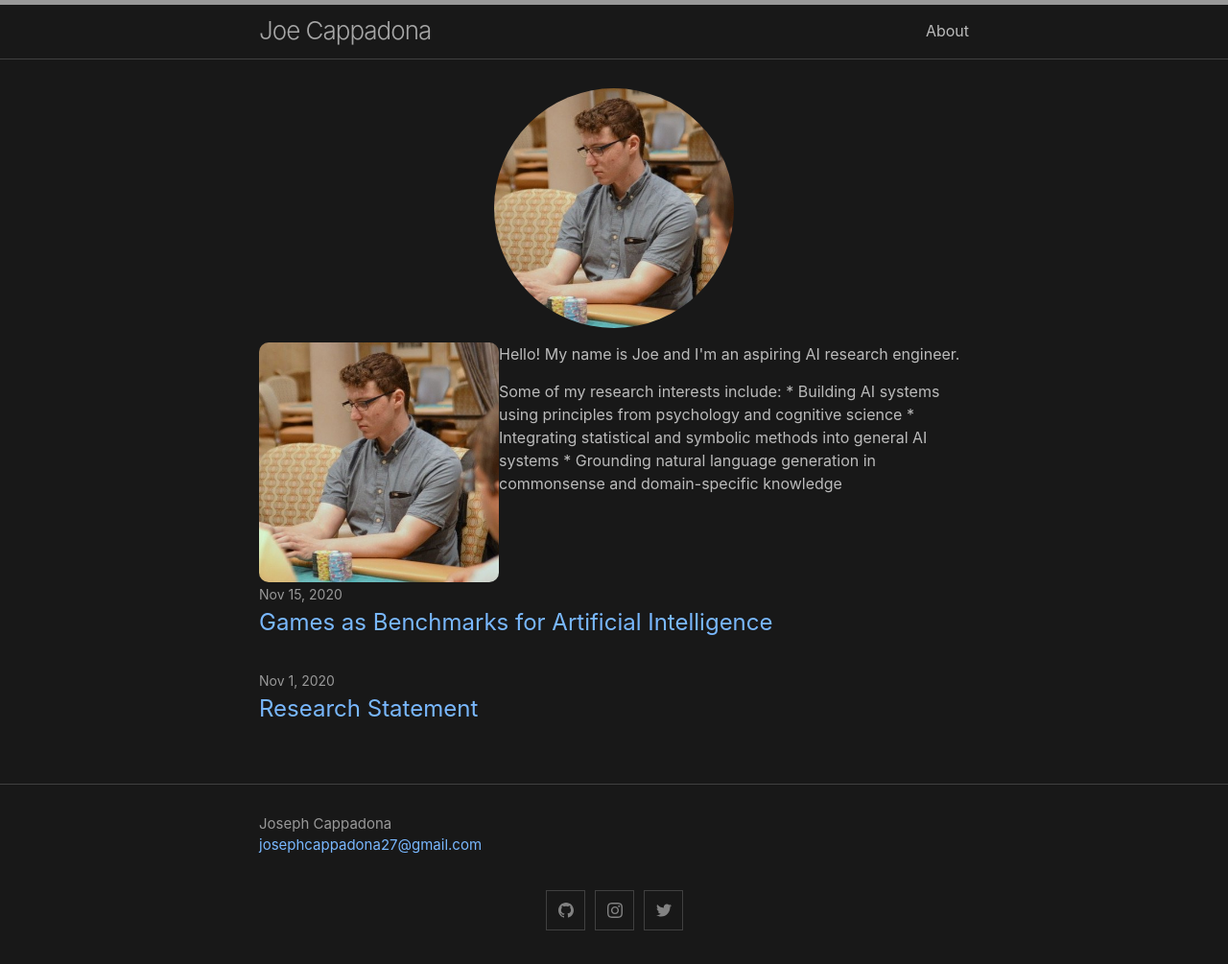
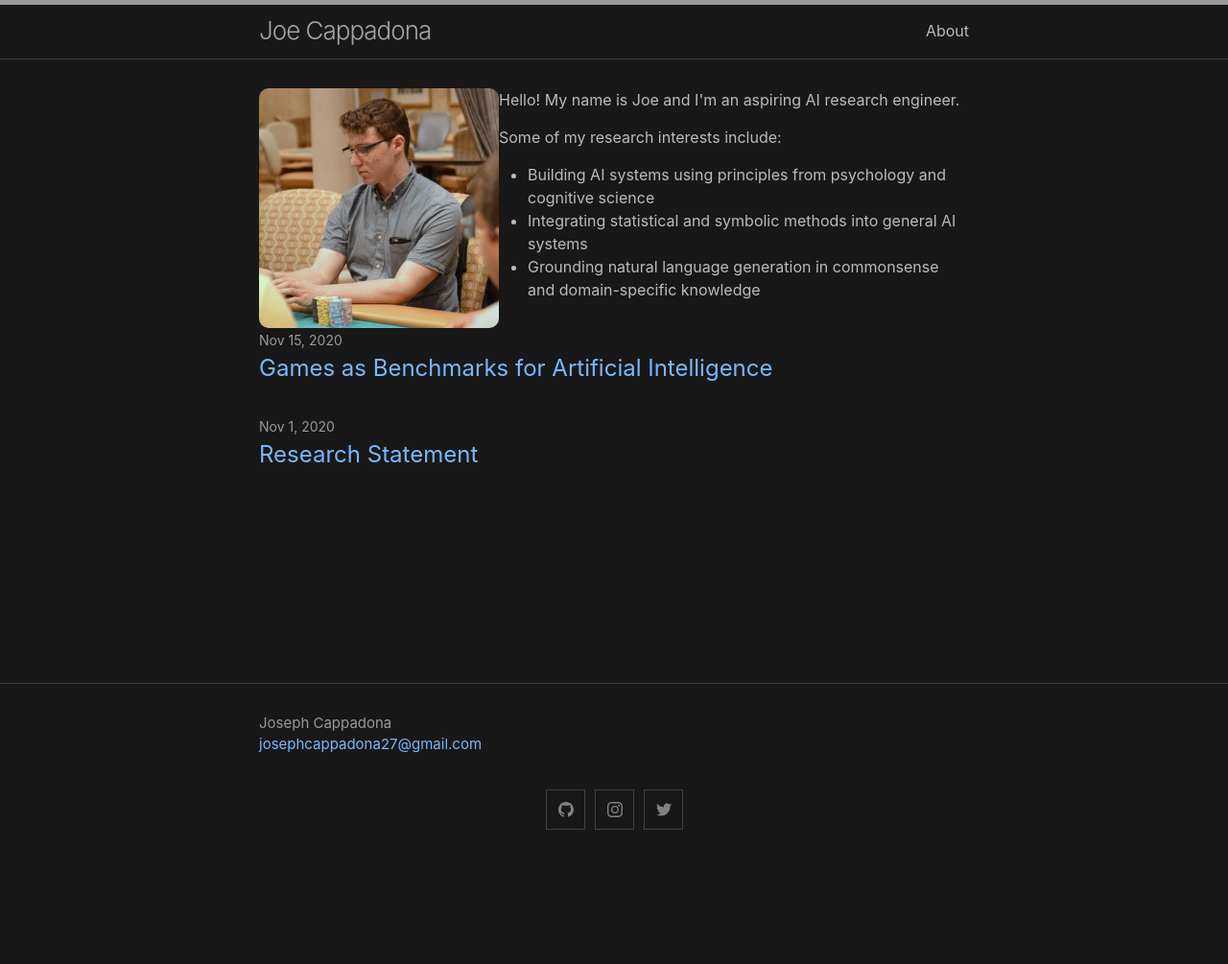
Before and after one commit to josephcappadona/josephcappadona.github.io, a Jekyll site: the page built from index.md, in a window 1280 px wide. Shown: the whole page at 96% size. Built offline with Jekyll 4.4.1, drawn with Linux system fonts in a browser that asks for light colours; after the commit the page ends 900 px from its top, so only the background shows below that.

Commit message:
Update index.md

```diff
--- a/index.md
+++ b/index.md
@@ -1,10 +1,6 @@
 ---
 layout: home
 ---
-
-{:refdef: style="text-align: center;"}
-![me](/assets/img/headshot.jpeg){: style="width: 250px; height: 250px; border-radius: 50%"}
-{: refdef}
 
 <div style="display: flex;">
   <img src="/assets/img/headshot.jpeg" style="width: 250px; height: 250px; border-radius: 10px;" />
@@ -12,9 +8,11 @@ layout: home
     <p>Hello! My name is Joe and I'm an aspiring AI research engineer.</p>
     <p>
       Some of my research interests include:
-      * Building AI systems using principles from psychology and cognitive science
-      * Integrating statistical and symbolic methods into general AI systems
-      * Grounding natural language generation in commonsense and domain-specific knowledge
+      <ul>
+        <li>Building AI systems using principles from psychology and cognitive science</li>
+        <li>Integrating statistical and symbolic methods into general AI systems</li>
+        <li>Grounding natural language generation in commonsense and domain-specific knowledge</li>
+      </ul>
     </p>
   </div>
 </div>
```
